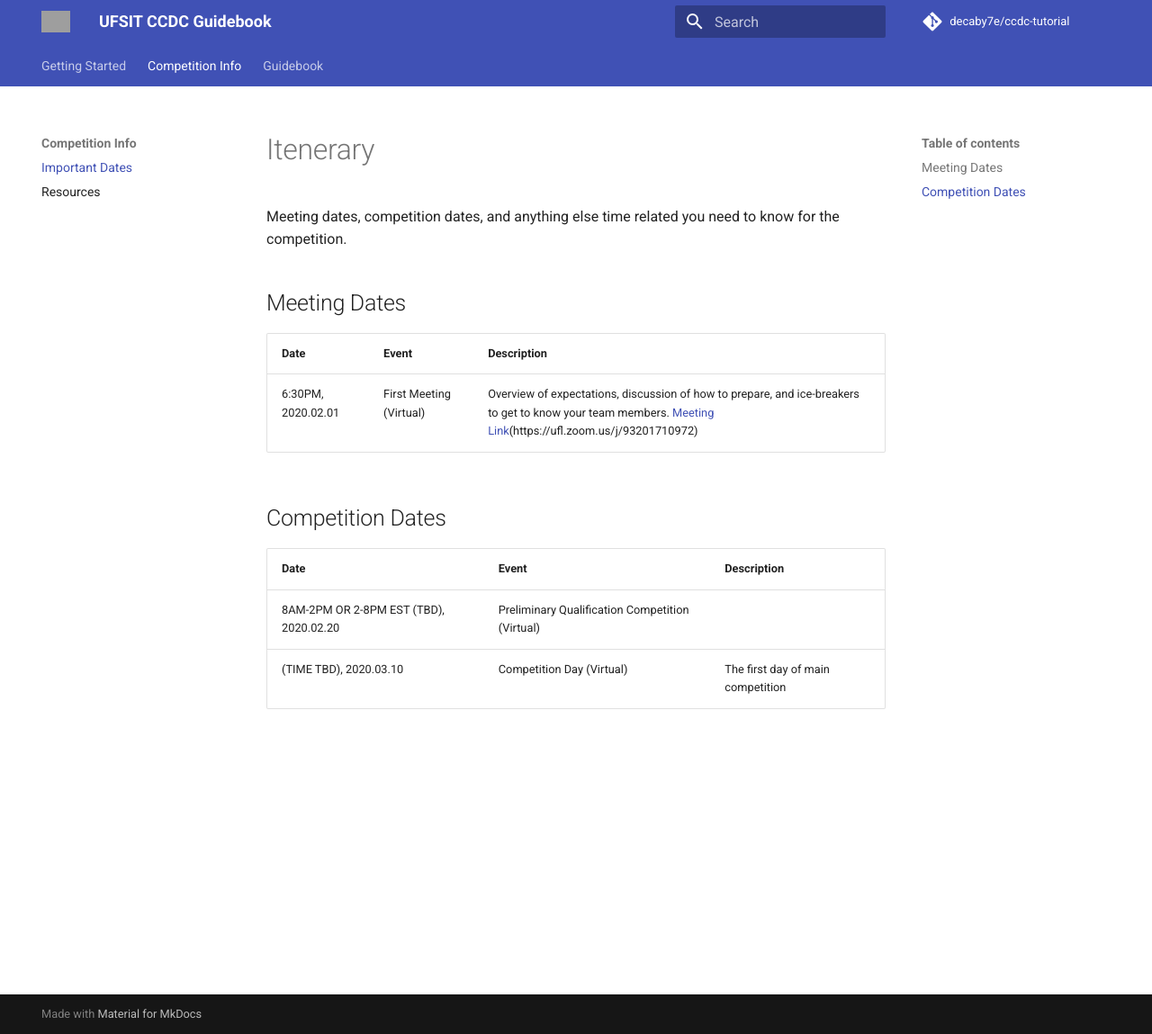
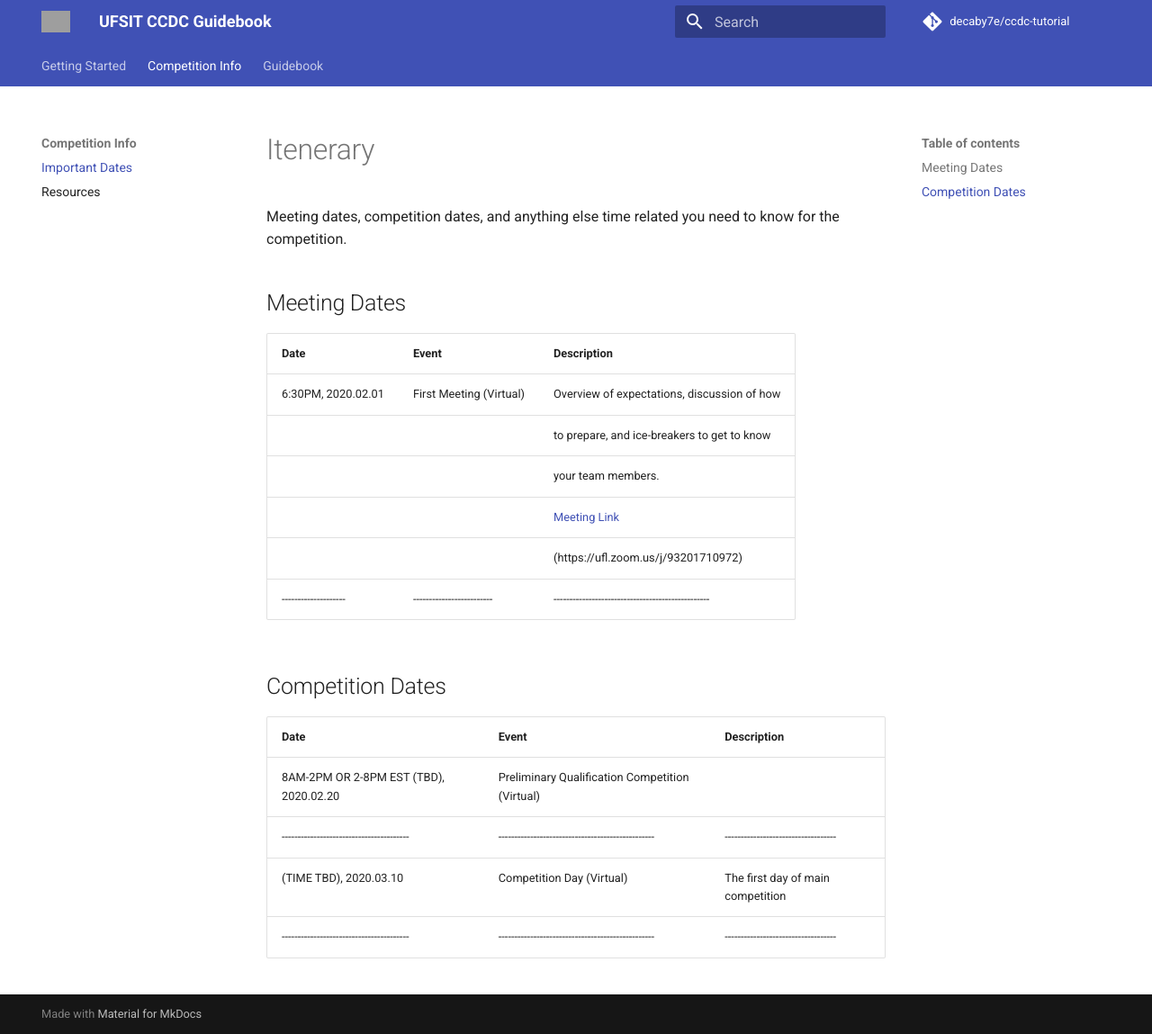
Before and after one commit to decaby7e/ccdc-tutorial, an MkDocs documentation site: the page built from docs/meta/itenerary.md, in a window 1280 px wide and 1149 px high. Shown: the whole window at 90% size. Built offline with MkDocs 1.6.1 and Material for MkDocs 9.7.7, drawn with Linux system fonts in a browser that asks for light colours; comment, search, counter and statistics services are not loaded; grey boxes are pictures that could not be loaded.

```diff
--- a/docs/meta/itenerary.md
+++ b/docs/meta/itenerary.md
@@ -4,13 +4,20 @@ Meeting dates, competition dates, and anything else time related you need to kno
 
 ## Meeting Dates
 
-| Date               | Event                   | Description                                                                                                                                                                                     |
-|--------------------|-------------------------|-------------------------------------------------------------------------------------------------------------------------------------------------------------------------------------------------|
-| 6:30PM, 2020.02.01 | First Meeting (Virtual) | Overview of expectations, discussion of how to prepare, and ice-breakers to get to know your team members. [Meeting Link](https://ufl.zoom.us/j/93201710972)(https://ufl.zoom.us/j/93201710972) |
+| Date                 | Event                     | Description                                       |
+|----------------------|---------------------------|---------------------------------------------------|
+| 6:30PM, 2020.02.01   | First Meeting (Virtual)   | Overview of expectations, discussion of how       |
+|                      |                           | to prepare, and ice-breakers to get to know       |
+|                      |                           | your team members.                                |
+|                      |                           | [Meeting Link](https://ufl.zoom.us/j/93201710972) |
+|                      |                           | (https://ufl.zoom.us/j/93201710972)               |
+| -------------------- | ------------------------- | ------------------------------------------------- |
 
 ## Competition Dates
 
-| Date                                   | Event                                           | Description                       |
-|----------------------------------------|-------------------------------------------------|-----------------------------------|
-| 8AM-2PM OR 2-8PM EST (TBD), 2020.02.20 | Preliminary Qualification Competition (Virtual) |                                   |
-| (TIME TBD), 2020.03.10                 | Competition Day (Virtual)                       | The first day of main competition |
+| Date                                     | Event                                             | Description                         |
+|------------------------------------------|---------------------------------------------------|-------------------------------------|
+| 8AM-2PM OR 2-8PM EST (TBD), 2020.02.20   | Preliminary Qualification Competition (Virtual)   |                                     |
+| ---------------------------------------- | ------------------------------------------------- | ----------------------------------- |
+| (TIME TBD), 2020.03.10                   | Competition Day (Virtual)                         | The first day of main competition   |
+| ---------------------------------------- | ------------------------------------------------- | ----------------------------------- |
```
